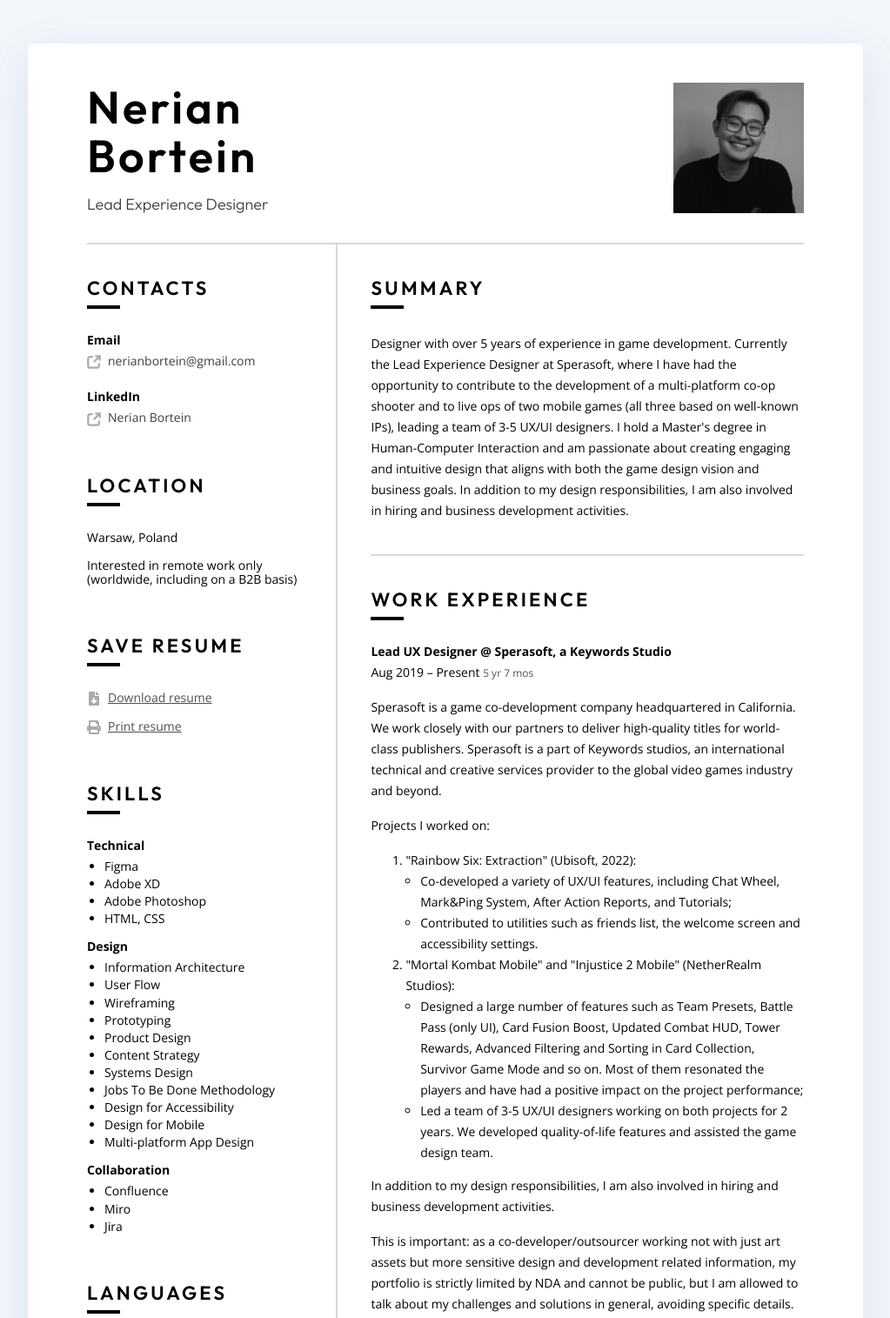
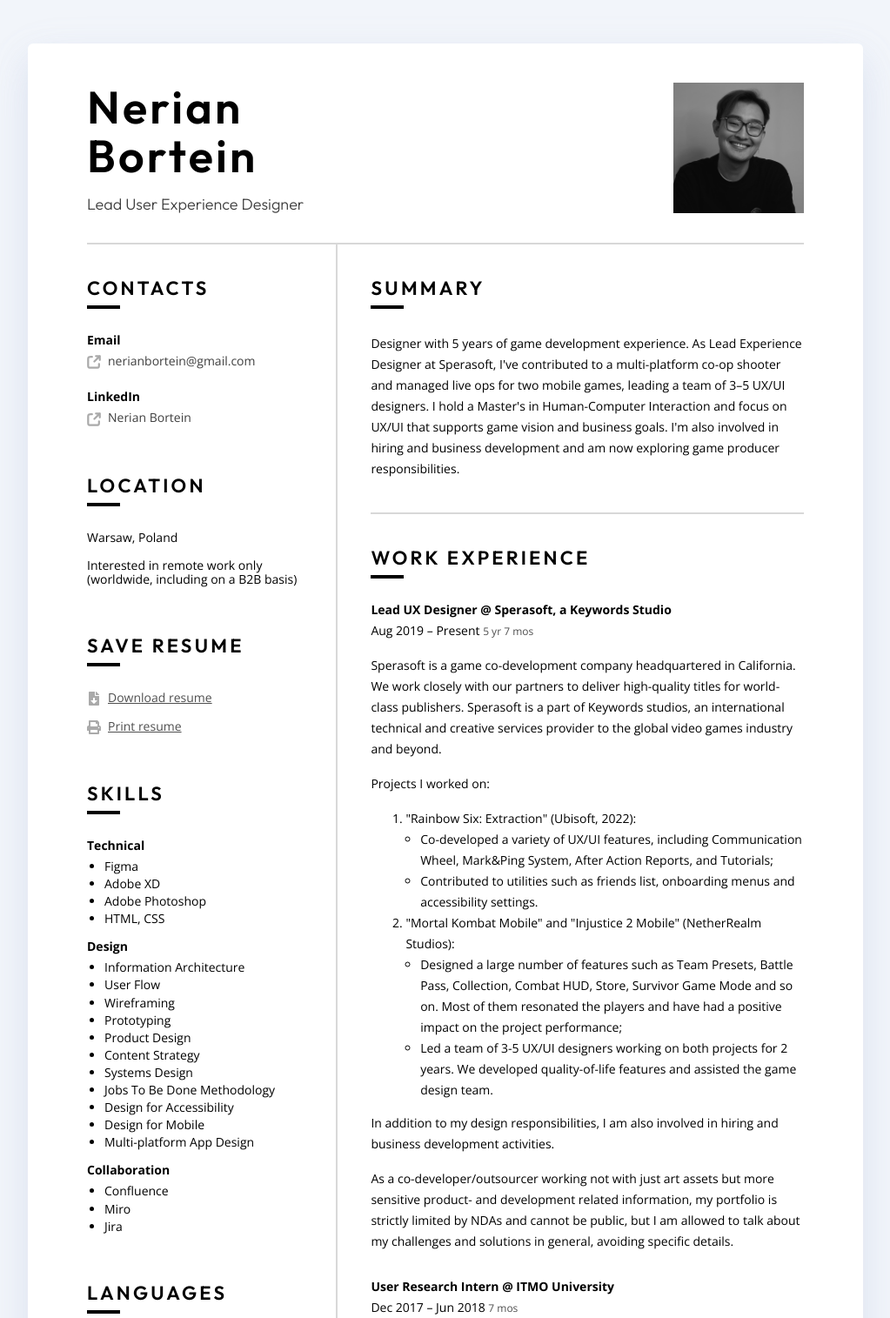
Before and after one commit to NerianMin/bortein.com, a website: page index.html in a window 1280 px wide. Shown: the top 1515 px of the page at 87% size, without its empty margins (128-1151 px from the left). Drawn offline with nearby package versions, Linux system fonts and the light colour scheme.

Commit message:
Updated info

```diff
--- a/index.html
+++ b/index.html
@@ -5,7 +5,7 @@
   <meta charset="UTF-8">
   <meta name="viewport" content="width=device-width, initial-scale=1.0">
   <meta http-equiv="X-UA-Compatible" content="ie=edge">
-  <meta name="keywords" content="Lead User Experience Designer Nerian Bortein">
+  <meta name="keywords" content="Lead User Experience Designer, Nerian Bortein">
   <meta name="description" content="Explore the online resume of Nerian Bortein, a Lead UX Designer specializing in crafting videogames">
   <meta name="apple-mobile-web-app-title" content="Nerian Bortein"/>
   <meta property="og:description" content="Explore the online resume of Nerian Bortein, a Lead UX Designer specializing in crafting videogames" />
@@ -28,9 +28,9 @@
     <header class="title">
       <div class="title__credentials">
         <h1 class="title__name">Nerian<br>Bortein</h1>
-        <h2 class="title__position">Lead Experience Designer</h2>
+        <h2 class="title__position">Lead User Experience Designer</h2>
       </div>
-            <img class="title__image" src="img/avatar.jpg" alt="Nerian Bortein, Lead Experience Designer, picture">
+            <img class="title__image" src="img/avatar.jpg" alt="Nerian Bortein, Lead User Experience Designer, picture">
     </header>
     <div class="general-info">
       <section class="info-section info-section--no-border">
@@ -98,7 +98,7 @@
       <section class="info-section">
         <h3 class="info-section__heading">Summary</h3>
         <div class="info-section__text info-section__text--long">
-            <p>Designer with over 5 years of experience in game development. Currently the Lead Experience Designer at Sperasoft, where I have had the opportunity to contribute to the development of a multi-platform co-op shooter and to live ops of two mobile games (all three based on well-known IPs), leading a team of 3-5 UX/UI designers. I hold a Master's degree in Human-Computer Interaction and am passionate about creating engaging and intuitive design that aligns with both the game design vision and business goals. In addition to my design responsibilities, I am also involved in hiring and business development activities.</p>
+            <p>Designer with 5 years of game development experience. As Lead Experience Designer at Sperasoft, I've contributed to a multi-platform co-op shooter and managed live ops for two mobile games, leading a team of 3–5 UX/UI designers. I hold a Master's in Human-Computer Interaction and focus on UX/UI that supports game vision and business goals. I'm also involved in hiring and business development and am now exploring game producer responsibilities.</p>
         </div>
       </section>
       <section class="info-section">
@@ -117,17 +117,17 @@
             <ol>
               <li>"Rainbow Six: Extraction" (Ubisoft, 2022):</li>
                 <ul>
-                  <li>Co-developed a variety of UX/UI features, including Chat Wheel, Mark&Ping System, After Action Reports, and Tutorials;</li>
-                  <li>Contributed to utilities such as friends list, the welcome screen and accessibility settings.</li>
+                  <li>Co-developed a variety of UX/UI features, including Communication Wheel, Mark&Ping System, After Action Reports, and Tutorials;</li>
+                  <li>Contributed to utilities such as friends list, onboarding menus and accessibility settings.</li>
                 </ul>
               <li>"Mortal Kombat Mobile" and "Injustice 2 Mobile" (NetherRealm Studios):</li>
                 <ul>
-                    <li>Designed a large number of features such as Team Presets, Battle Pass (only UI), Card Fusion Boost, Updated Combat HUD, Tower Rewards, Advanced Filtering and Sorting in Card Collection, Survivor Game Mode and so on. Most of them resonated the players and have had a positive impact on the project performance;</li>
+                    <li>Designed a large number of features such as Team Presets, Battle Pass, Collection, Combat HUD, Store, Survivor Game Mode and so on. Most of them resonated the players and have had a positive impact on the project performance;</li>
                     <li>Led a team of 3-5 UX/UI designers working on both projects for 2 years. We developed quality-of-life features and assisted the game design team.</li>
                 </ul>
             </ol>
             <p>In addition to my design responsibilities, I am also involved in hiring and business development activities.</p>
-            <p>This is important: as a co-developer/outsourcer working not with just art assets but more sensitive design and development related information, my portfolio is strictly limited by NDA and cannot be public, but I am allowed to talk about my challenges and solutions in general, avoiding specific details.</p>
+            <p>As a co-developer/outsourcer working not with just art assets but more sensitive product- and development related information, my portfolio is strictly limited by NDAs and cannot be public, but I am allowed to talk about my challenges and solutions in general, avoiding specific details.</p>
           </div>
         </section>
         <section class="info-section__group">
```
Also changed, not shown: 3 other files.
